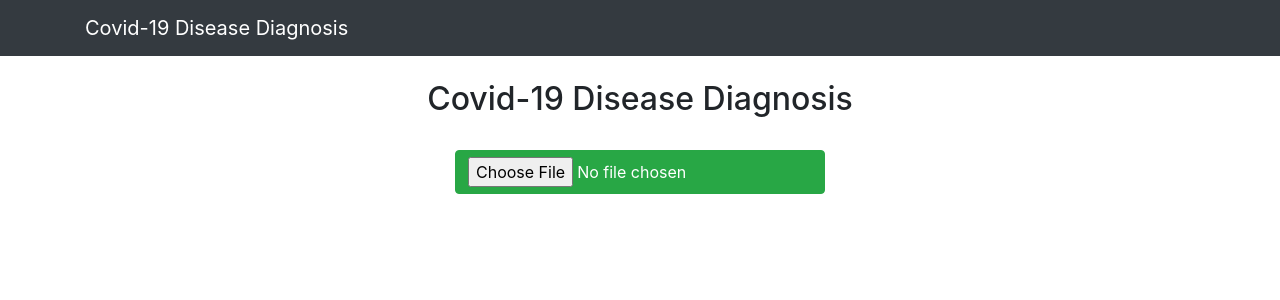
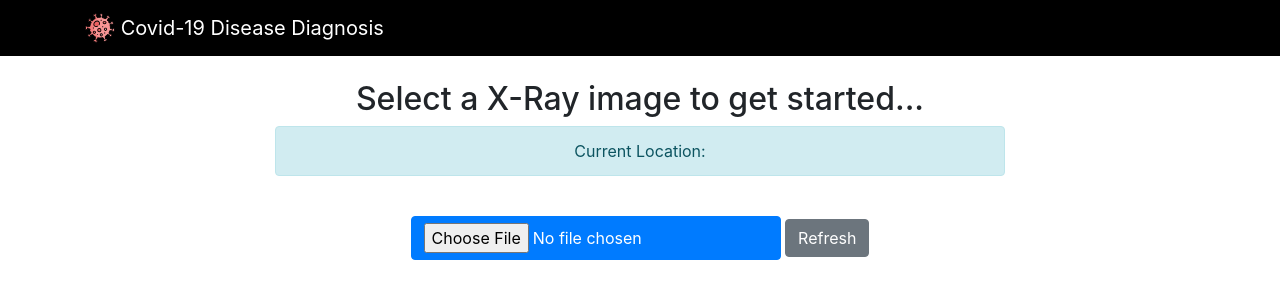
Before and after one commit to Saurja/Covid-19_Disease_Diagnosis, a Flask app: page / in a window 1280 px wide. Shown: the top 300 px of the page. Run offline with Flask 2, Linux system fonts and the light colour scheme; some libraries are stand-ins or nearby versions.

Commit message:
Added Location updates

```diff
--- a/static/css/test.css
+++ b/static/css/test.css
@@ -1,6 +1,8 @@
 .loader {
-    border: 8px solid #f3f3f3; /* Light grey */
-    border-top: 8px solid #3498db; /* Blue */
+    border: 8px solid #f3f3f3;
+    /* Light grey */
+    border-top: 8px solid #3498db;
+    /* Blue */
     border-radius: 50%;
     width: 50px;
     height: 50px;
@@ -8,27 +10,11 @@
 }
 
 @keyframes spin {
-    0% { transform: rotate(0deg); }
-    100% { transform: rotate(360deg); }
+    0% {
+        transform: rotate(0deg);
+    }
+
+    100% {
+        transform: rotate(360deg);
+    }
 }
-
-.foot
-{
-
-    background-color: #222222;
-    color:white;
-    margin-top:300px;
-    margin-bottom:0px;
-    padding-top:30px;
-    padding-bottom: 30px;
-    padding-left:0px;
-    text-align:center;
-    margin-left: 0px;
-    margin-right: 0px;
-    padding-right: 0px;
-
-    bottom: 0;
-    width: 100%;
-
-
-}
--- a/templates/import.html
+++ b/templates/import.html
@@ -13,10 +13,11 @@
 </head>
 
 <body>
-    <nav class="navbar navbar-dark bg-dark">
+    <nav class="navbar navbar-dark" style="background-color: #000000;">
         <div class="container">
-            <a class="navbar-brand" href="#">Covid-19 Disease Diagnosis</a>
-
+            <a class="navbar-brand" href="#">
+                <img src="static\img\coronavirus.svg" width="30" height="30" class="d-inline-block align-top" alt="">
+                Covid-19 Disease Diagnosis</a>
         </div>
     </nav>
 
--- a/templates/index.html
+++ b/templates/index.html
@@ -2,17 +2,30 @@
 {% block content %}
 
 <center>
-<br><h2>Covid-19 Disease Diagnosis</h2><br>
+    <br>
+    <h2>Select a X-Ray image to get started...</h2>
+    <div class="container">
+        <div class="row justify-content-center">
+            <div class="col-8">
+                <div class="alert alert-info" role="alert">
+                    <span>Current Location:</span> <span id="guess"></span>
+                </div>
+            </div>
+        </div>
+    </div>
+
+    <br>
+
 
     <form id="upload-file" method="post" enctype="multipart/form-data">
-         <input type="file" name="file" class="btn btn-success" id="imageUpload" accept=".png, .jpg, .jpeg">
+        <input type="file" name="file" class="btn btn-primary" id="imageUpload" accept=".png, .jpg, .jpeg">
+        <input class="btn btn-secondary" type="button" onClick="history.go(0)" VALUE="Refresh">
     </form>
-
 
     <div class="image-section" style="display:none;">
          <img id="imagePreview"  class="img-responsive" src="#" style="width:300px;height:300px;"/><br><br>
          <div>
-            <button type="button" class="btn btn-info btn-lg " id="btn-predict">Predict</button>
+            <button type="button" class="btn btn-success" id="btn-predict">Predict</button>
          </div>
     </div>
 
@@ -21,8 +34,15 @@
 
     <h3 id="result">
         <span> </span>
+
     </h3>
 
+    <script src="https://cdnjs.cloudflare.com/ajax/libs/jstimezonedetect/1.0.6/jstz.min.js"></script>
+    <script>
+        document.getElementById('guess').innerText = jstz.determine().name();
+    </script>
 
-</center><br><br>
+
+</center>
+<br><br>
 {% endblock %}
```
Also changed, not shown: static/img/coronavirus.svg (added).
